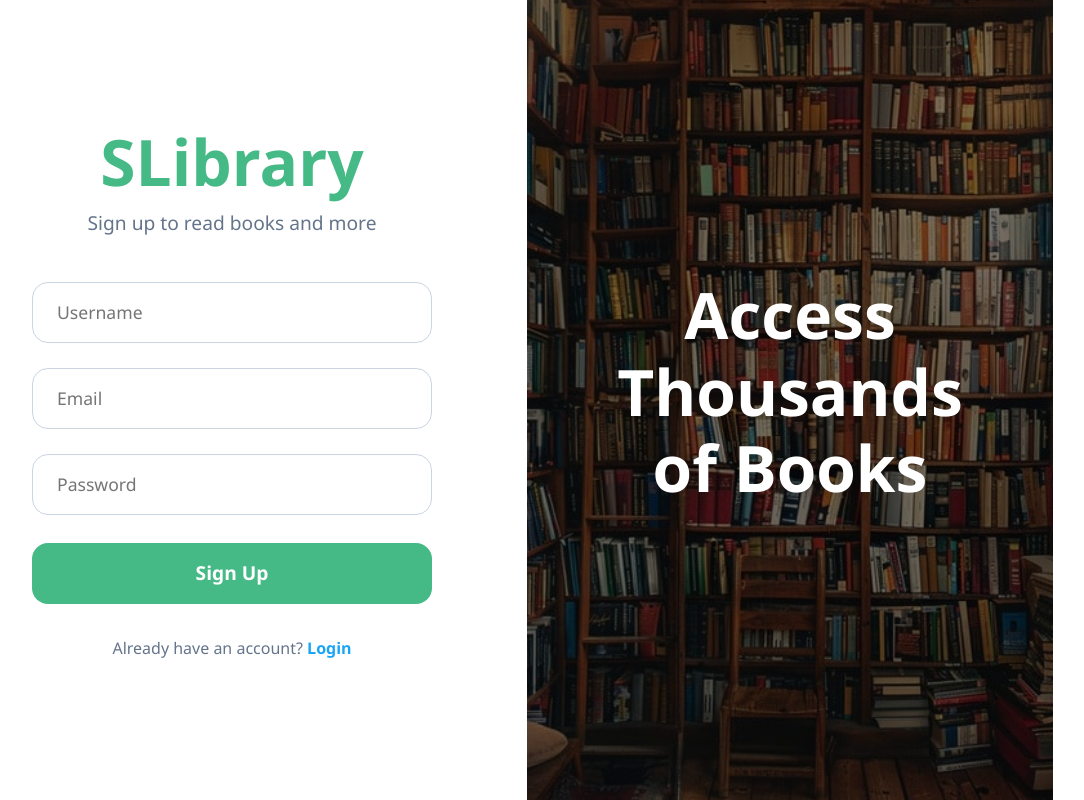
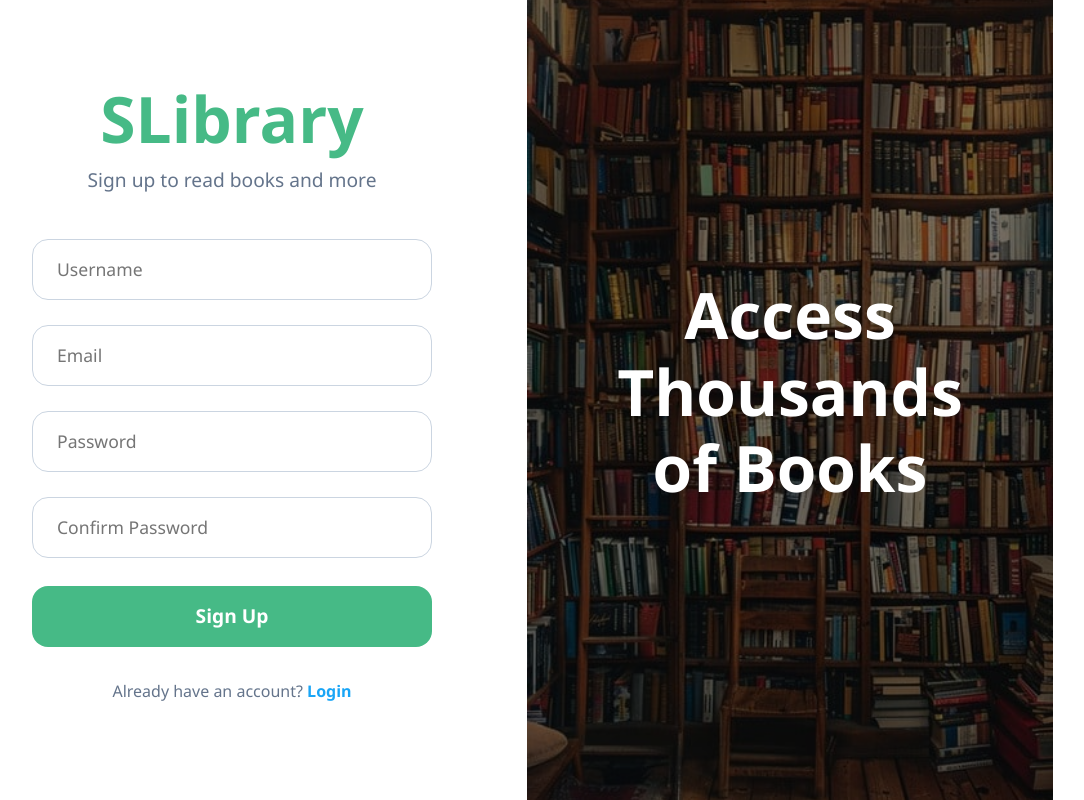
Before and after one commit to Sally-Alhomoz/SLibrary, a Vue app in the folder VueJS/: page /register in a window 1280 px wide. Shown: the whole page, without its empty margins (145-1229 px from the left). Built offline with nearby package versions, Linux system fonts and the light colour scheme.

Commit message:
added Confirm Password input field

```diff
--- a/VueJS/src/Views/Account View/Register.vue
+++ b/VueJS/src/Views/Account View/Register.vue
@@ -5,10 +5,11 @@
         <h1>SLibrary</h1>
         <p class="subtitle">Sign up to read books and more</p>
 
-        <form @submit.prevent="Login">
+        <form @submit.prevent="Register">
           <input v-model="username" type="text" placeholder="Username" required />
           <input v-model="email" type="text" placeholder="Email" required />
           <input v-model="password" type="password" placeholder="Password" required />
+          <input v-model="confirmPassword" type="password" placeholder="Confirm Password" required />
           <button type="submit">Sign Up</button>
         </form>
 
@@ -37,20 +38,39 @@
   import { ref } from 'vue'
   import { useRouter } from 'vue-router'
   import axios from 'axios'
+import { errorDialog } from '../../Component/Modals/ConfirmationModal'
 
   const router = useRouter()
   const username = ref('')
   const password = ref('')
+  const confirmPassword = ref('')
   const email = ref('')
   const error = ref('')
 
   const Register = async () => {
+    if (password.value !== confirmPassword.value) {
+      await errorDialog('Passwords do not match')
+      return
+    }
+
+    try {
       await axios.post('/api/Account/Register', {
         Username: username.value,
         Password: password.value,
         Email: email.value
       })
       router.push('/')
+    } catch (error) {
+      let errorMessage = 'An unexpected error occurred.';
+
+      if (error.response && error.response.data) {
+        errorMessage = error.response.data;
+      } else if (error.response) {
+        errorMessage = `Error ${error.response.status}: Failed to register`;
+      }
+      await errorDialog(errorMessage)
+      return
+    }
   }
 </script>
 
```
Lines whose indentation alone changed are shown as unchanged.
